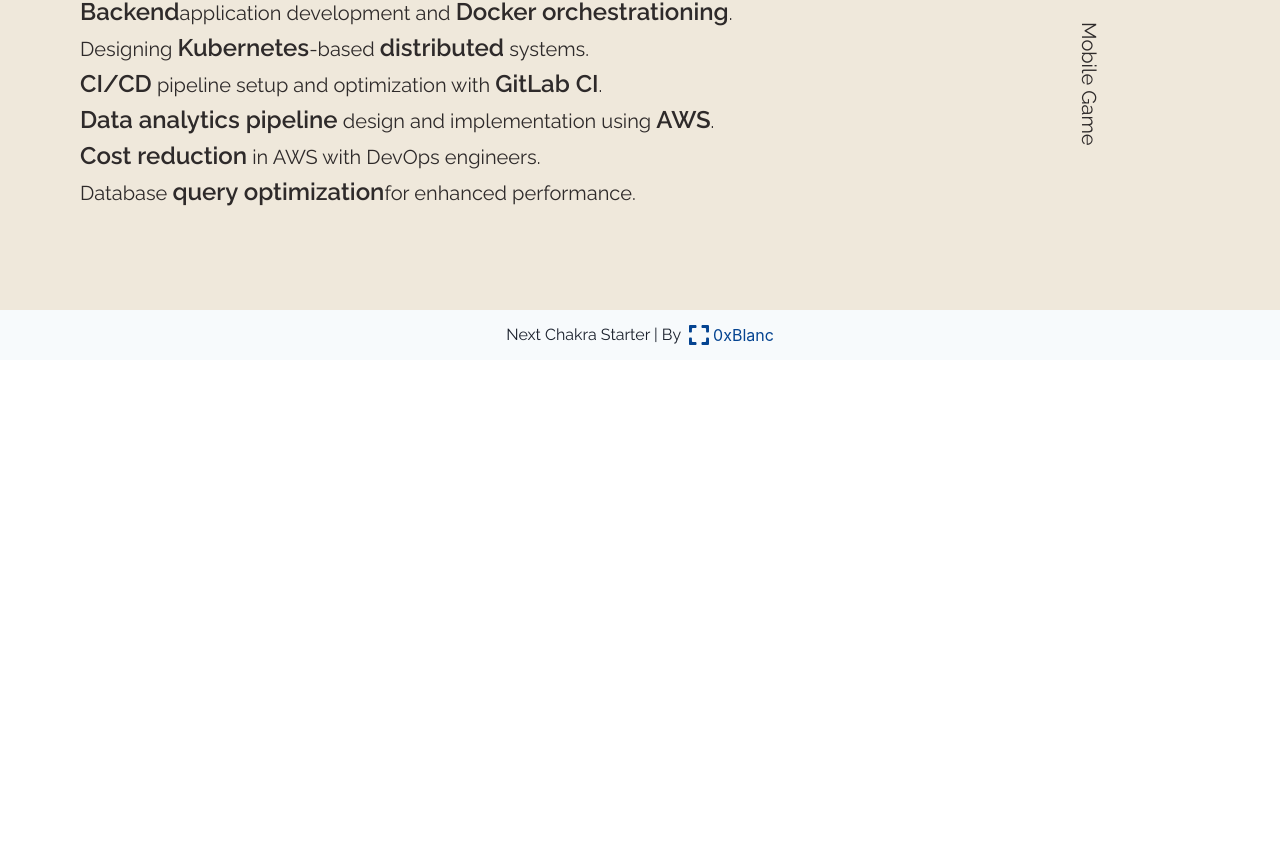
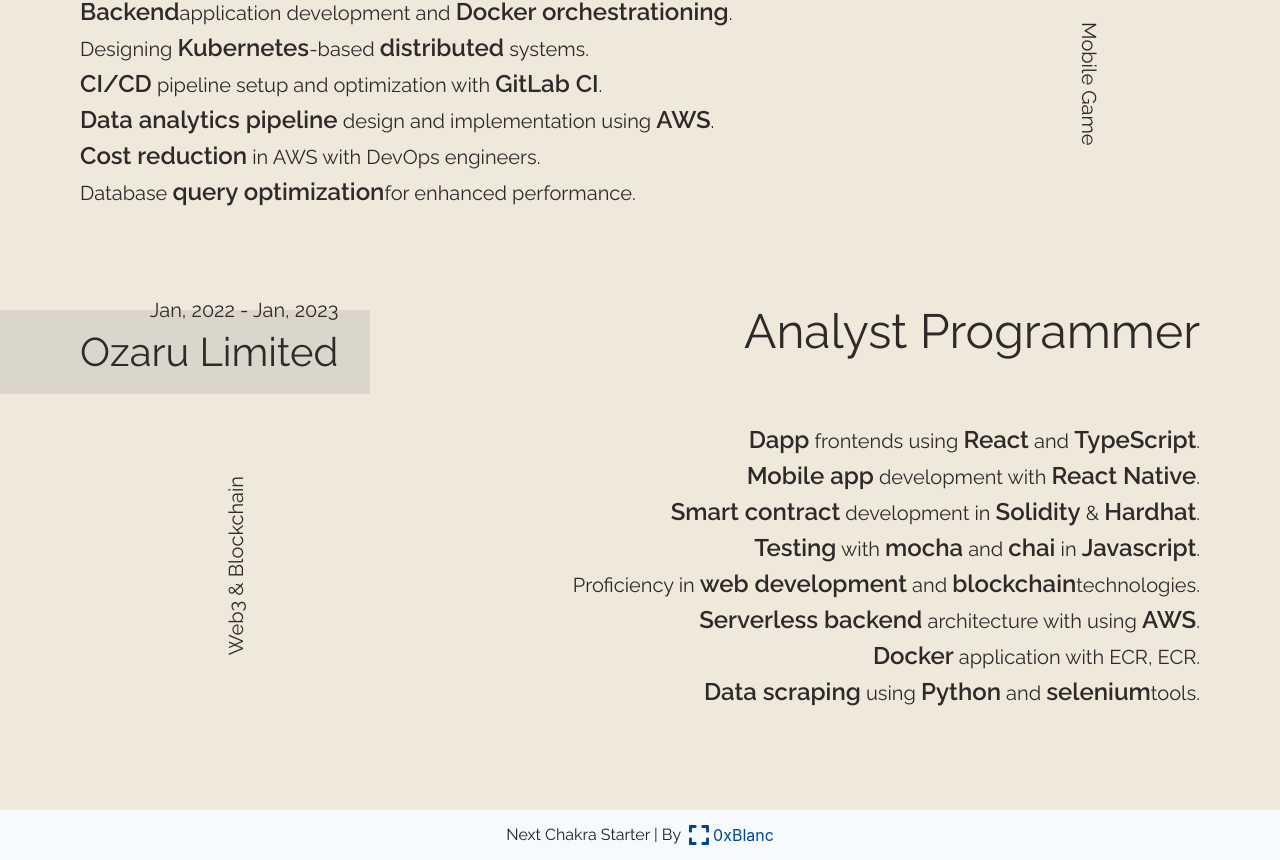
Before and after one commit to sennett-lau/sennett-lau, a Next.js app: page / in a window 1280 px wide. Shown: the part 2980-3840 px from the top of the page. Before the commit the page ends 3340 px from the top, so only its background shows below. Built offline with nearby package versions, Linux system fonts and the light colour scheme; a web font is replaced by a local one.

Commit message:
added second experience item

```diff
--- /dev/null
+++ b/src/component/index/IndexExprience/IndexExperienceOzaru.tsx
@@ -0,0 +1,115 @@
+import Highlight from '@/component/common/Highlight'
+import { Text } from '@chakra-ui/react'
+import IndexExperienceItem from './IndexExperienceItem'
+
+const IndexExperienceOzaru = () => {
+  return (
+    <IndexExperienceItem
+      title={'Analyst Programmer'}
+      date={'Jan, 2022 - Jan, 2023'}
+      company={'Ozaru Limited'}
+      industry={'Web3 & Blockchain'}
+      isReverse={true}
+    >
+      <Text>
+        <Highlight fontSize={'24px'} fontWeight={'semibold'}>
+          Dapp
+        </Highlight>{' '}
+        frontends using{' '}
+        <Highlight fontSize={'24px'} fontWeight={'semibold'}>
+          React
+        </Highlight>{' '}
+        and{' '}
+        <Highlight fontSize={'24px'} fontWeight={'semibold'}>
+          TypeScript
+        </Highlight>
+        .
+      </Text>
+      <Text>
+        <Highlight fontSize={'24px'} fontWeight={'semibold'}>
+          Mobile app
+        </Highlight>{' '}
+        development with{' '}
+        <Highlight fontSize={'24px'} fontWeight={'semibold'}>
+          React Native
+        </Highlight>
+        .
+      </Text>
+      <Text>
+        <Highlight fontSize={'24px'} fontWeight={'semibold'}>
+          Smart contract
+        </Highlight>{' '}
+        development in{' '}
+        <Highlight fontSize={'24px'} fontWeight={'semibold'}>
+          Solidity
+        </Highlight>{' '}
+        &{' '}
+        <Highlight fontSize={'24px'} fontWeight={'semibold'}>
+          Hardhat
+        </Highlight>
+        .
+      </Text>
+      <Text>
+        <Highlight fontSize={'24px'} fontWeight={'semibold'}>
+          Testing
+        </Highlight>{' '}
+        with{' '}
+        <Highlight fontSize={'24px'} fontWeight={'semibold'}>
+          mocha
+        </Highlight>{' '}
+        and{' '}
+        <Highlight fontSize={'24px'} fontWeight={'semibold'}>
+          chai
+        </Highlight>{' '}
+        in{' '}
+        <Highlight fontSize={'24px'} fontWeight={'semibold'}>
+          Javascript
+        </Highlight>
+        .
+      </Text>
+      <Text>
+        Proficiency in{' '}
+        <Highlight fontSize={'24px'} fontWeight={'semibold'}>
+          web development
+        </Highlight>{' '}
+        and{' '}
+        <Highlight fontSize={'24px'} fontWeight={'semibold'}>
+          blockchain
+        </Highlight>
+        technologies.
+      </Text>
+      <Text>
+        <Highlight fontSize={'24px'} fontWeight={'semibold'}>
+          Serverless backend
+        </Highlight>{' '}
+        architecture with using{' '}
+        <Highlight fontSize={'24px'} fontWeight={'semibold'}>
+          AWS
+        </Highlight>
+        .
+      </Text>
+      <Text>
+        <Highlight fontSize={'24px'} fontWeight={'semibold'}>
+          Docker
+        </Highlight>{' '}
+        application with ECR, ECR.
+      </Text>
+      <Text>
+        <Highlight fontSize={'24px'} fontWeight={'semibold'}>
+          Data scraping
+        </Highlight>{' '}
+        using{' '}
+        <Highlight fontSize={'24px'} fontWeight={'semibold'}>
+          Python
+        </Highlight>{' '}
+        and{' '}
+        <Highlight fontSize={'24px'} fontWeight={'semibold'}>
+          selenium
+        </Highlight>
+        tools.
+      </Text>
+    </IndexExperienceItem>
+  )
+}
+
+export default IndexExperienceOzaru
--- a/src/component/index/IndexExprience/IndexExprience.tsx
+++ b/src/component/index/IndexExprience/IndexExprience.tsx
@@ -1,5 +1,6 @@
 import { Flex, Image, Text } from '@chakra-ui/react'
 import IndexExperienceQookia from './IndexExperienceQookia'
+import IndexExperienceOzaru from './IndexExperienceOzaru'
 
 const IndexExperience = () => {
   return (
@@ -24,6 +25,7 @@ const IndexExperience = () => {
           <Image src='/assets/icons/square-dark.svg' />
         </Flex>
         <IndexExperienceQookia />
+        <IndexExperienceOzaru />
       </Flex>
     </Flex>
   )
```
